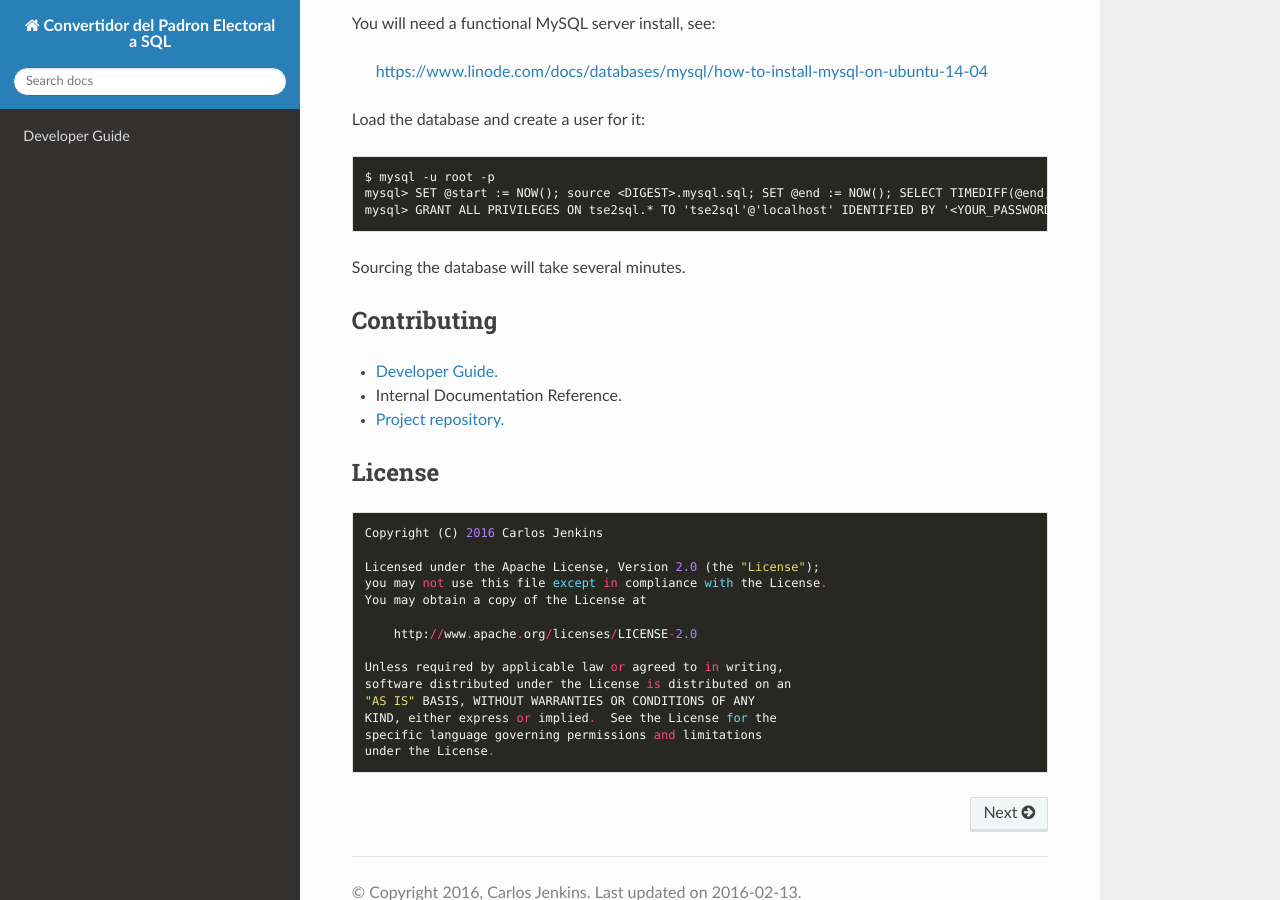
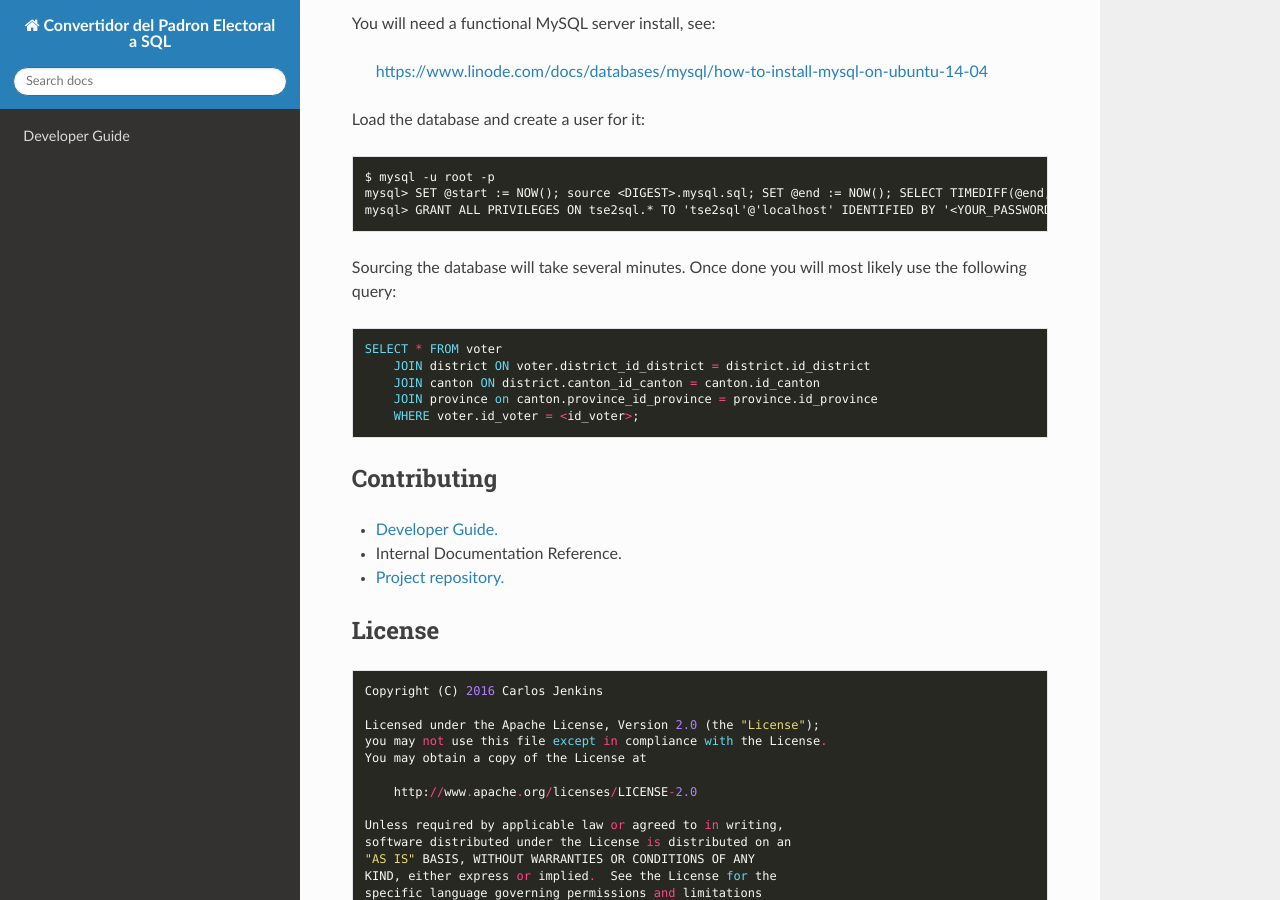
Before and after one commit to carlos-jenkins/tse2sql, a Sphinx documentation site: the page built from doc/index.rst, in a window 1280 px wide and 900 px high, scrolled down 1262 px. Built offline with Sphinx 7.4.7 and the Read the Docs theme 2.0.0, drawn with Linux system fonts in a browser that asks for light colours; pages that are not in the unit, such as notebooks, are missing from menus; the version number could not be read and is left out.

Commit message:
new: dev: Documented the common query for the database.
Thanks @bunnie :3

```diff
--- a/doc/index.rst
+++ b/doc/index.rst
@@ -25,7 +25,7 @@ You require the Python packages installer ``pip``, see:
 
 Then, install the ``tse2sql`` package:
 
-::
+.. code-block:: bash
 
     sudo pip install tse2sql
 
@@ -33,7 +33,7 @@ Then, install the ``tse2sql`` package:
 Usage
 =====
 
-::
+.. code-block:: text
 
     $ pip install tse2sql
     $ tse2sql --help
@@ -77,13 +77,22 @@ You will need a functional MySQL server install, see:
 
 Load the database and create a user for it:
 
-::
+.. code-block:: text
 
     $ mysql -u root -p
     mysql> SET @start := NOW(); source <DIGEST>.mysql.sql; SET @end := NOW(); SELECT TIMEDIFF(@end, @start);
     mysql> GRANT ALL PRIVILEGES ON tse2sql.* TO 'tse2sql'@'localhost' IDENTIFIED BY '<YOUR_PASSWORD>';
 
-Sourcing the database will take several minutes.
+Sourcing the database will take several minutes. Once done you will most likely
+use the following query:
+
+.. code-block:: mysql
+
+    SELECT * FROM voter
+        JOIN district ON voter.district_id_district = district.id_district
+        JOIN canton ON district.canton_id_canton = canton.id_canton
+        JOIN province on canton.province_id_province = province.id_province
+        WHERE voter.id_voter = <id_voter>;
 
 
 Contributing
```
